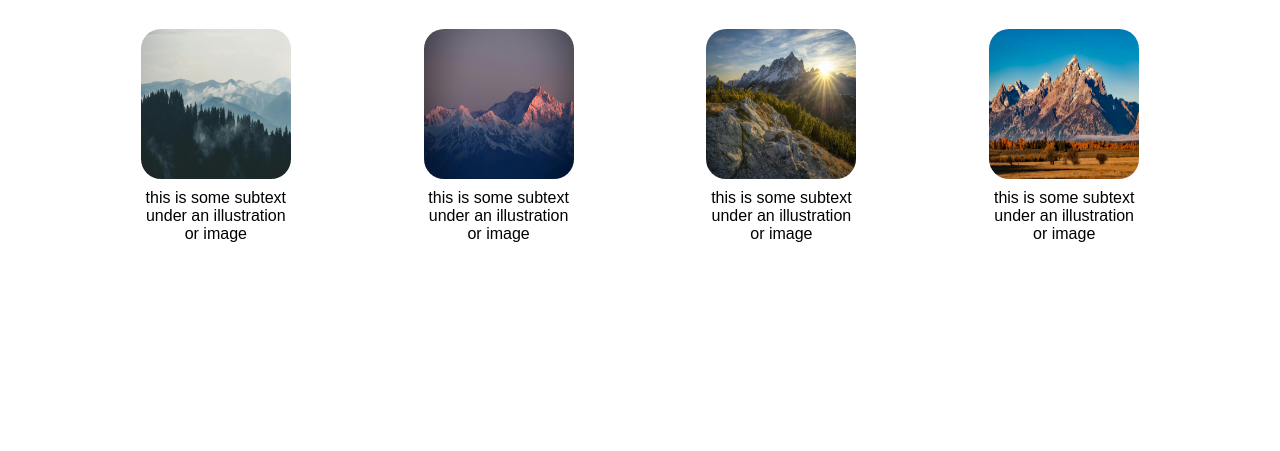
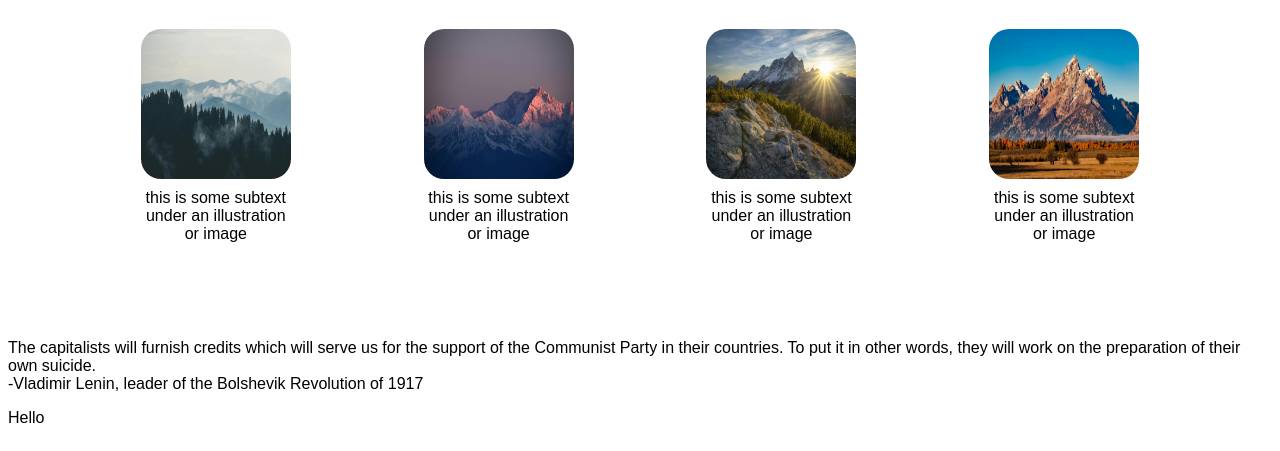
Before and after one commit to UzairKhan-27/landing-page, a plain HTML site: page index.html in a window 1280 px wide. Shown: the part 597-1048 px from the top of the page. Before the commit the page ends 944 px from the top, so only its background shows below. Drawn offline with Linux system fonts and the light colour scheme.

Commit message:
Add quote section

```diff
--- a/index.html
+++ b/index.html
@@ -49,5 +49,18 @@
         </div>
 
     </div>
+
+    <div class="quote-section">
+        <div class="quote">
+            The capitalists will furnish credits which will serve us for the support of the Communist Party in their countries. To put it in other words, they will work on the preparation of their own suicide.
+        </div>
+        <div class="ref">
+            -Vladimir Lenin, leader of the Bolshevik Revolution of 1917
+        </div>
+    </div>
+
+    <div class="signup">
+        <p>Hello</p>
+    </div>
 </body>
 </html>
```
